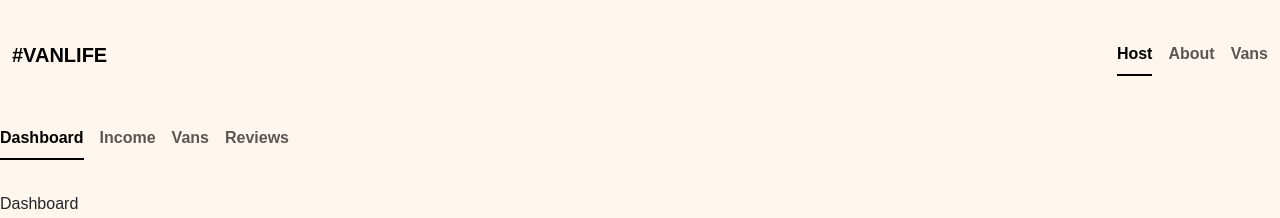
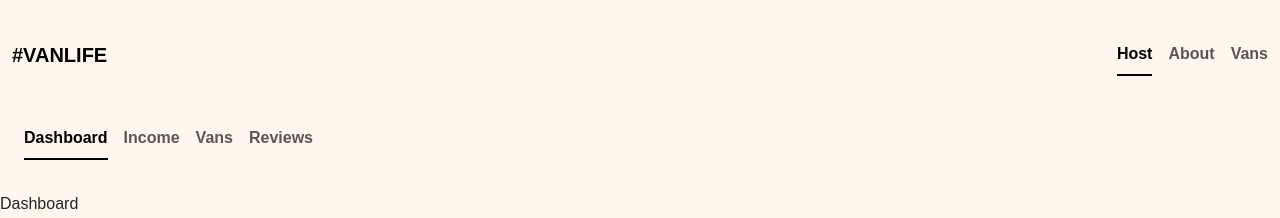
Before and after one commit to FaustoCCR/van-life, a React (Vite) app: page /host in a window 1280 px wide. Shown: the top 218 px of the page. Built offline with nearby package versions, Linux system fonts and the light colour scheme; a web font is replaced by a local one; what miragejs would draw is missing.

Commit message:
chore: Add margin and padding for Host Navbar

```diff
--- a/src/components/HostLayout.jsx
+++ b/src/components/HostLayout.jsx
@@ -5,7 +5,7 @@ const HostLayout = () => {
   return (
     <>
       <Navbar
-        className='mb-4'
+        className='mb-4 px-4'
         items={[
           { to: '.', children: 'Dashboard', end: true }, // . indicates the current route
           { to: 'income', children: 'Income' },
```
